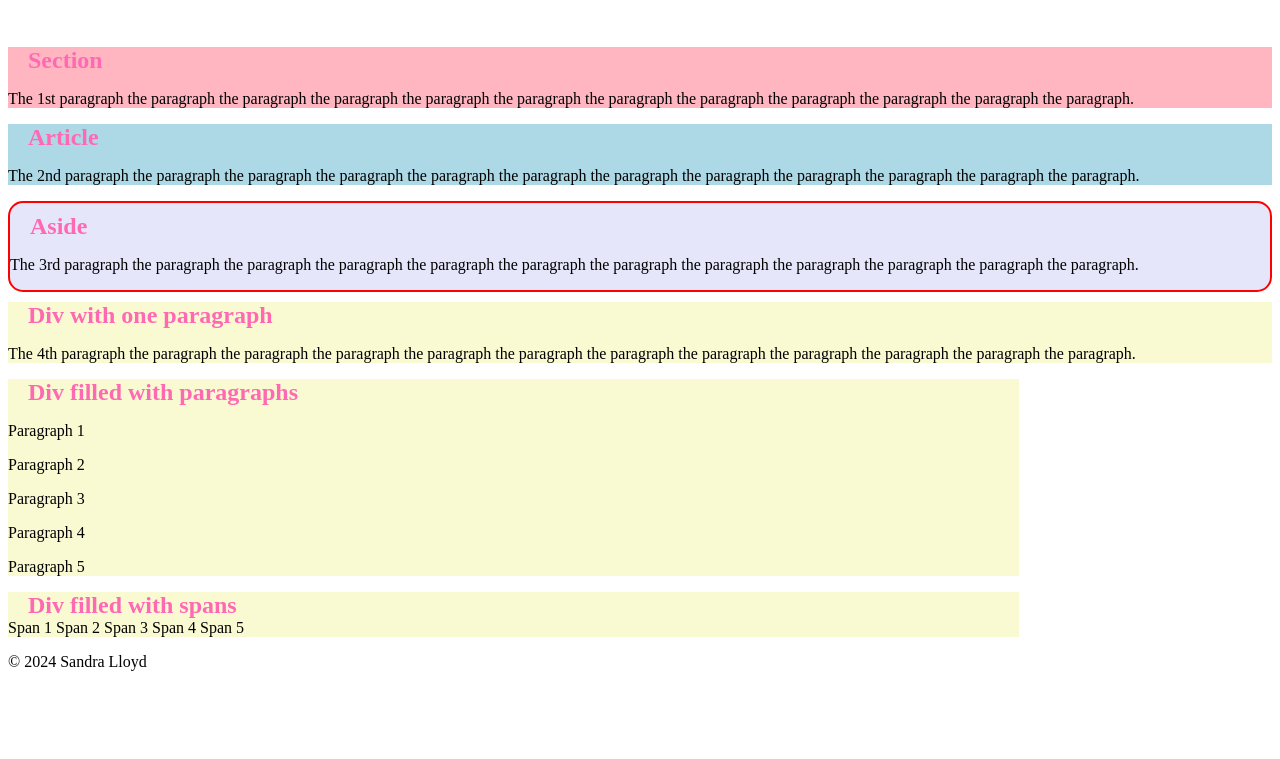
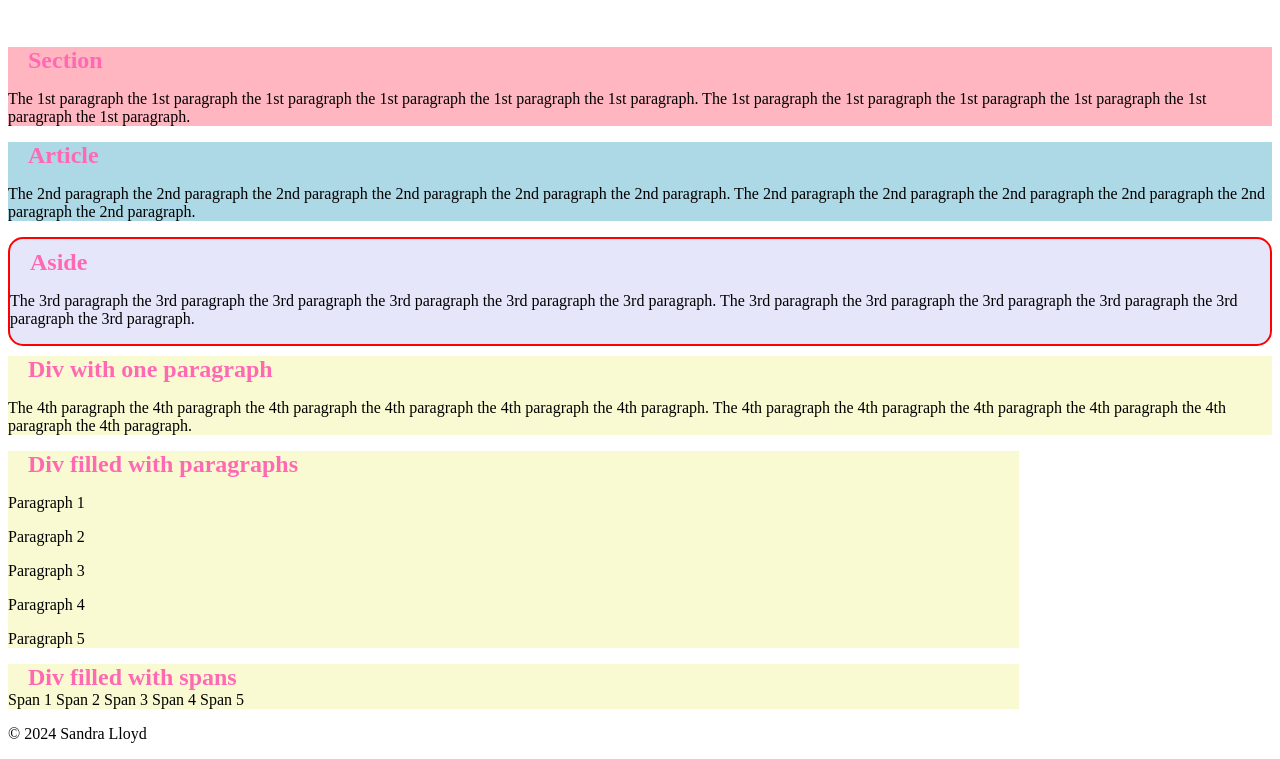
Before and after one commit to sandblasta/wk4_css_lab, a plain HTML site: page index.html in a window 1280 px wide. Shown: the part 61-820 px from the top of the page. Drawn offline with Linux system fonts and the light colour scheme.

Commit message:
Update index.html

```diff
--- a/index.html
+++ b/index.html
@@ -20,34 +20,34 @@
         <br>
         <section class="colorbox">
             <h2>Section</h2>
-            <p>The 1st paragraph the paragraph the paragraph
-                the paragraph the paragraph the paragraph
-                the paragraph the paragraph the paragraph
-                the paragraph the paragraph the paragraph.
+            <p>The 1st paragraph the 1st paragraph the 1st paragraph
+                the 1st paragraph the 1st paragraph the 1st paragraph.
+                The 1st paragraph the 1st paragraph the 1st paragraph
+                the 1st paragraph the 1st paragraph the 1st paragraph.
             </p>
         </section>
         <article id="myarticle" class="colorbox boxy">
             <h2>Article</h2>
-            <p>The 2nd paragraph the paragraph the paragraph
-                the paragraph the paragraph the paragraph
-                the paragraph the paragraph the paragraph
-                the paragraph the paragraph the paragraph.
+            <p>The 2nd paragraph the 2nd paragraph the 2nd paragraph
+                the 2nd paragraph the 2nd paragraph the 2nd paragraph.
+                The 2nd paragraph the 2nd paragraph the 2nd paragraph
+                the 2nd paragraph the 2nd paragraph the 2nd paragraph.
             </p>
         </article>
         <aside class="colorbox boxy square">
             <h2>Aside</h2>
-            <p>The 3rd paragraph the paragraph the paragraph
-                the paragraph the paragraph the paragraph
-                the paragraph the paragraph the paragraph
-                the paragraph the paragraph the paragraph.
+            <p>The 3rd paragraph the 3rd paragraph the 3rd paragraph
+                the 3rd paragraph the 3rd paragraph the 3rd paragraph.
+                The 3rd paragraph the 3rd paragraph the 3rd paragraph
+                the 3rd paragraph the 3rd paragraph the 3rd paragraph.
             </p>
         </aside>
         <div class="colorbox square">
             <h2>Div with one paragraph</h2>
-            <p>The 4th paragraph the paragraph the paragraph
-                the paragraph the paragraph the paragraph
-                the paragraph the paragraph the paragraph
-                the paragraph the paragraph the paragraph.
+            <p>The 4th paragraph the 4th paragraph the 4th paragraph
+                the 4th paragraph the 4th paragraph the 4th paragraph.
+                The 4th paragraph the 4th paragraph the 4th paragraph
+                the 4th paragraph the 4th paragraph the 4th paragraph.
             </p>
         </div>
         <div class="paragraph_box">
```
